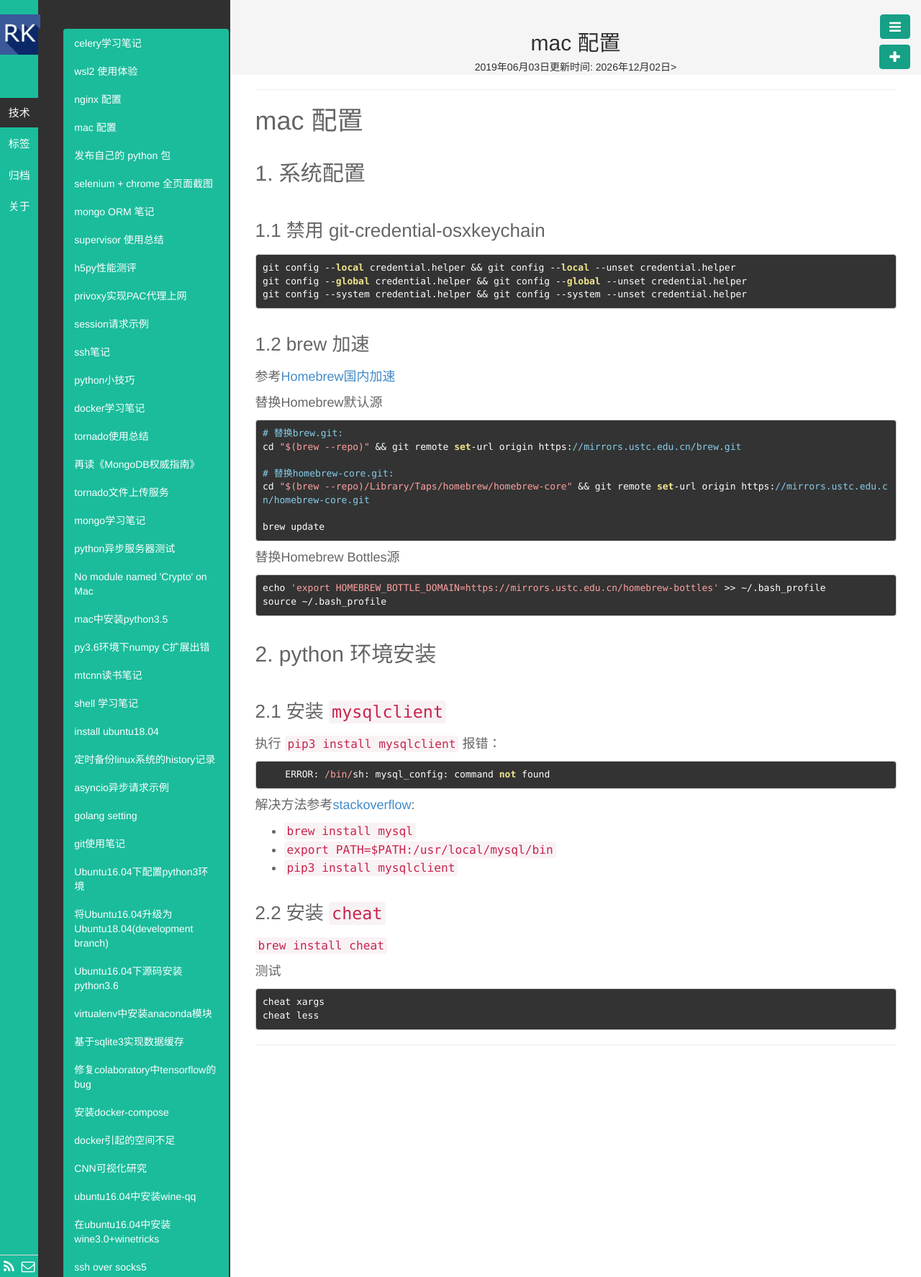
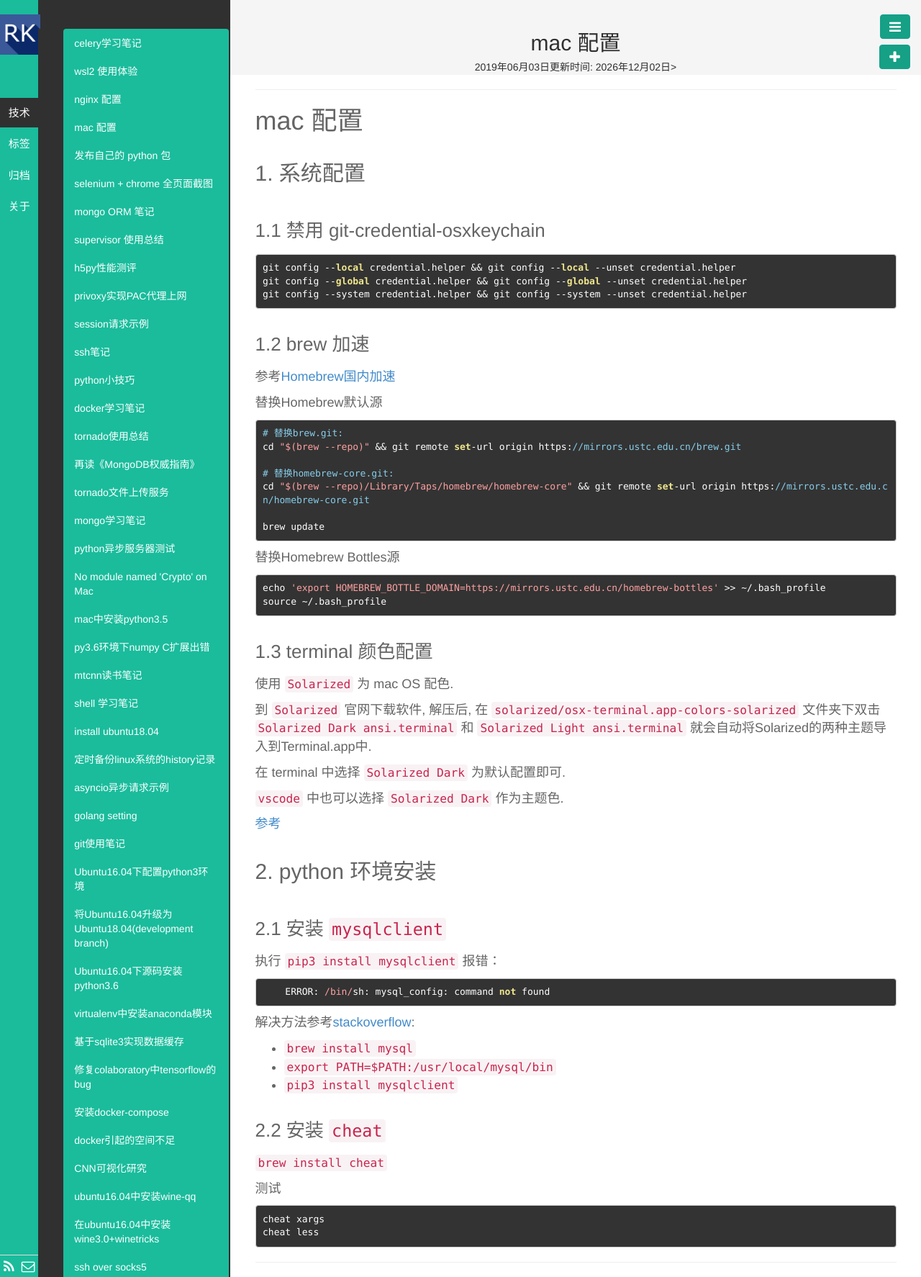
Before and after one commit to fengrk/frkhit.github.io, a Jekyll site: the page built from _posts/blog/2019-06-03-mac_setting.md, in a window 1280 px wide. Shown: the whole page at 72% size. Built offline with Jekyll 4.4.1, drawn with Linux system fonts in a browser that asks for light colours; Markdown is read by kramdown in place of the engine named in the settings.

Commit message:
macos: update

````diff
--- a/_posts/blog/2019-06-03-mac_setting.md
+++ b/_posts/blog/2019-06-03-mac_setting.md
@@ -43,6 +43,18 @@ echo 'export HOMEBREW_BOTTLE_DOMAIN=https://mirrors.ustc.edu.cn/homebrew-bottles
 source ~/.bash_profile
 ```
 
+### 1.3 terminal 颜色配置
+
+使用 `Solarized` 为 mac OS 配色.
+
+到 `Solarized` 官网下载软件, 解压后, 在 `solarized/osx-terminal.app-colors-solarized` 文件夹下双击`Solarized Dark ansi.terminal`  和 `Solarized Light ansi.terminal` 就会自动将Solarized的两种主题导入到Terminal.app中.
+
+在 terminal 中选择 `Solarized Dark` 为默认配置即可.
+
+`vscode` 中也可以选择 `Solarized Dark` 作为主题色.
+
+[参考](http://blog.seventhsense.cn/2017/04/05/%E5%9C%A8Mac-OS%E7%BB%88%E7%AB%AF%E4%B8%AD%E4%BD%BF%E7%94%A8Solarized%E9%85%8D%E8%89%B2%E6%96%B9%E6%A1%88/)
+
 
 ## 2. python 环境安装
 
````
